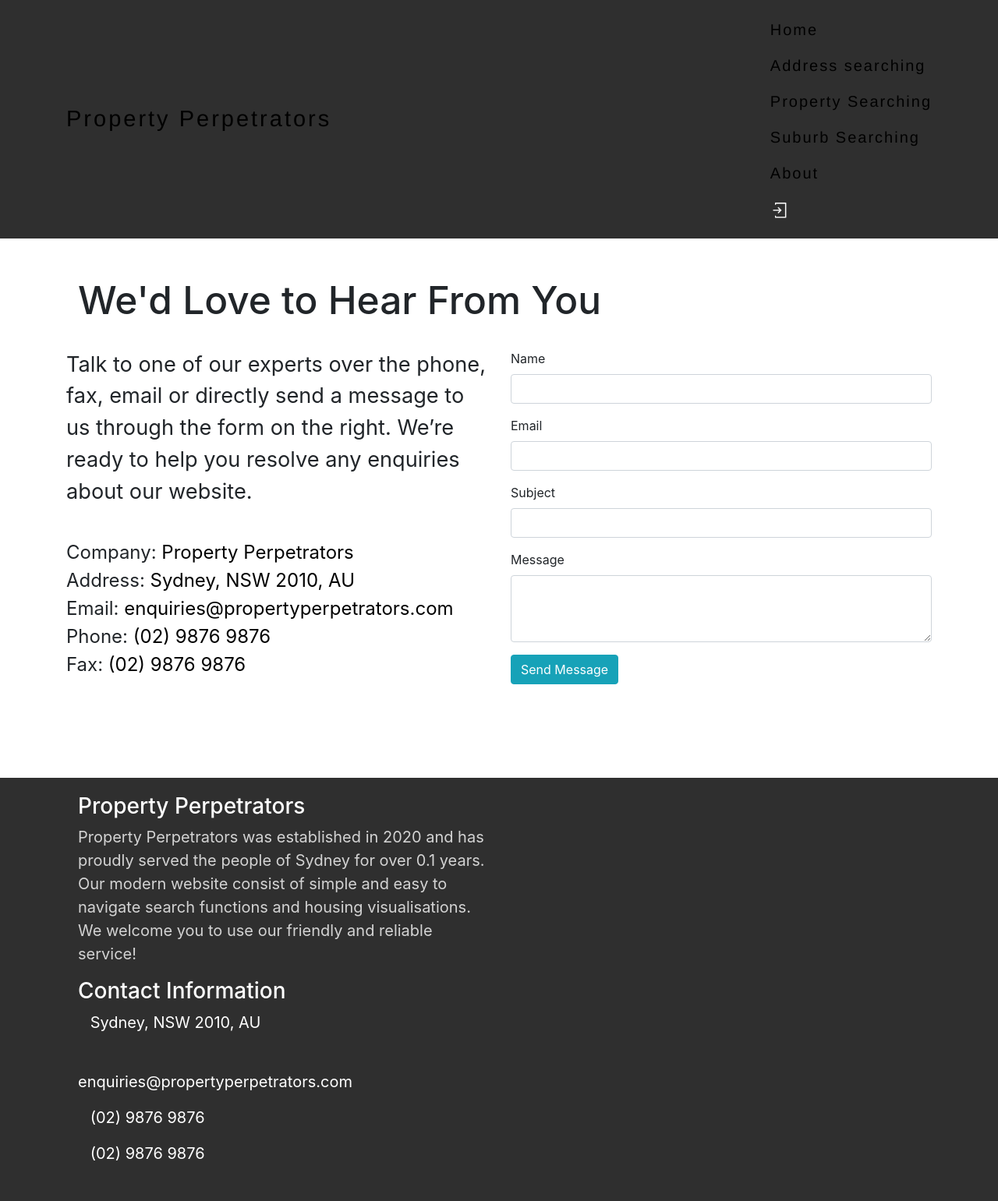
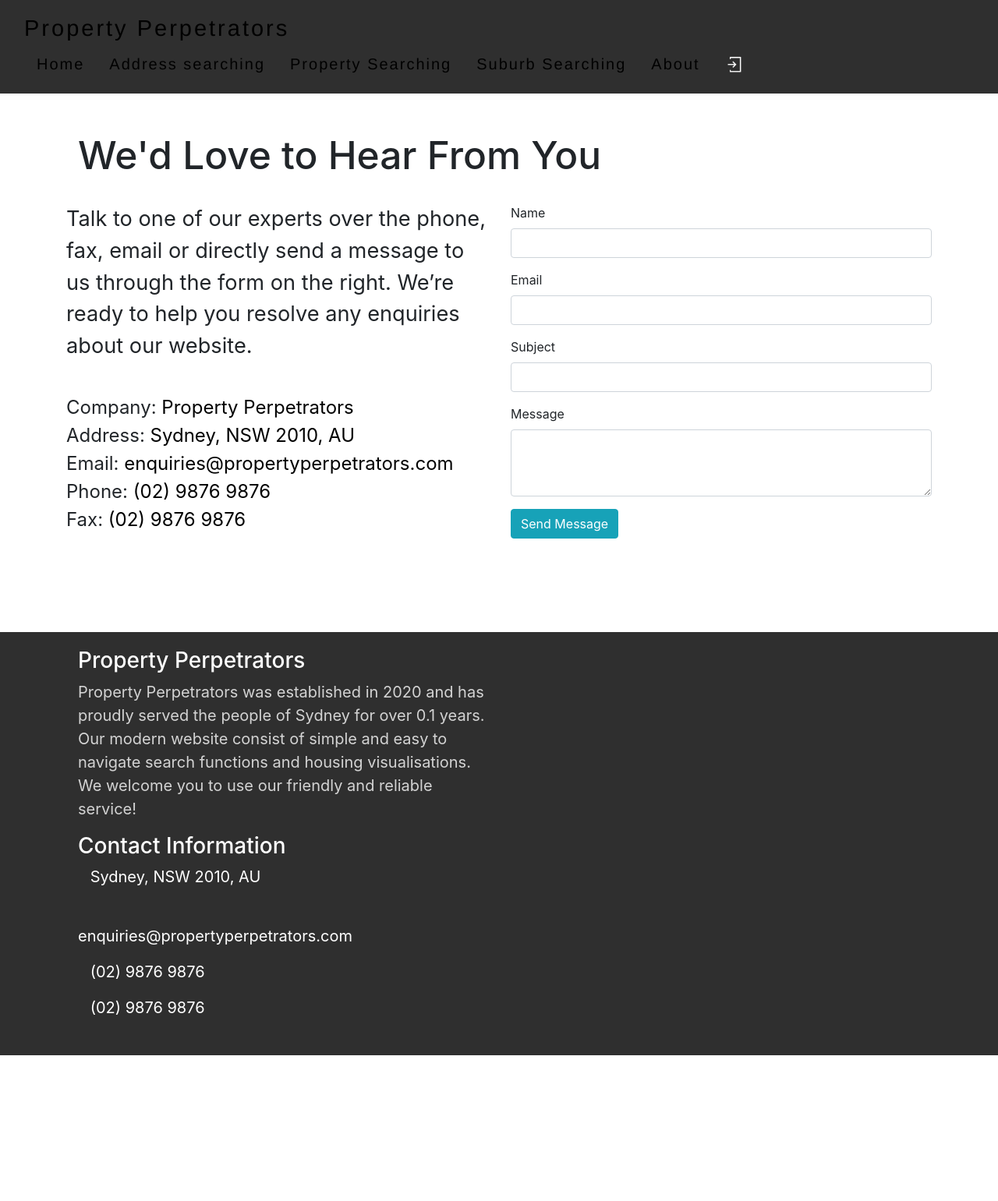
Before and after one commit to RandomRunt/SoftwareCapstoneProject, a Flask app: page /about in a window 1280 px wide. Shown: the whole page at 78% size. After the commit the page ends 1354 px from the top, so only its background shows below. Run offline with Flask 2, Linux system fonts and the light colour scheme; parts of the project's set-up code (start-up, migrations or seed data) failed here and were passed over; some libraries are stand-ins or nearby versions.

Commit message:
fixes to the Nav bar

```diff
--- a/app.py
+++ b/app.py
@@ -324,12 +324,12 @@ def house():
 
                                       bedrooms, bathrooms, car_spaces, areaSize, postcode)
     if property_id == "":
-        if request.method =="POST":
+        if request.method == "POST":
             message_name = "Please enter a valid address"
-        property = ['', "", "", "", "", "", "", "-", "-", "-",
+        property = ['', "", "", "", "", "", "-", "-", "-",
                     "https://thumbs.dreamstime.com/b/blur-house-background-vintage-style-44768012.jpg", "", "", "", "",
                     "", "", "", ""]
-        print(property)
+        print(property[9])
 
     else:
         data_base_test = data_base.findProperty(property_id)
--- a/templates/base.html
+++ b/templates/base.html
@@ -40,11 +40,11 @@
 
 
 <nav class="navbar navbar-inverse">
-        <div class="container">
+        <div class="container-fluid">
             <div class="navbar-header">
-                <a style="font-size:145%;font-weight: inherit;letter-spacing: 3px" class="navbar-brand" href="/">Property Perpetrators</a>
+                <a style="font-size:145%;font-weight: inherit;letter-spacing: 3px" href="/">Property Perpetrators</a>
             </div>
-            <ul class="nav navbar-nav navbar-right">
+            <ul class="nav navbar-right">
                 <li class="nav-item"><a class="nav-link" href="/">Home</a></li>
                 <li class="nav-item"><a class="nav-link" href="/house">Address searching</a> </li>
                 <li class="nav-item"><a class="nav-link" href="/find_property">Property Searching</a> </li>
```
